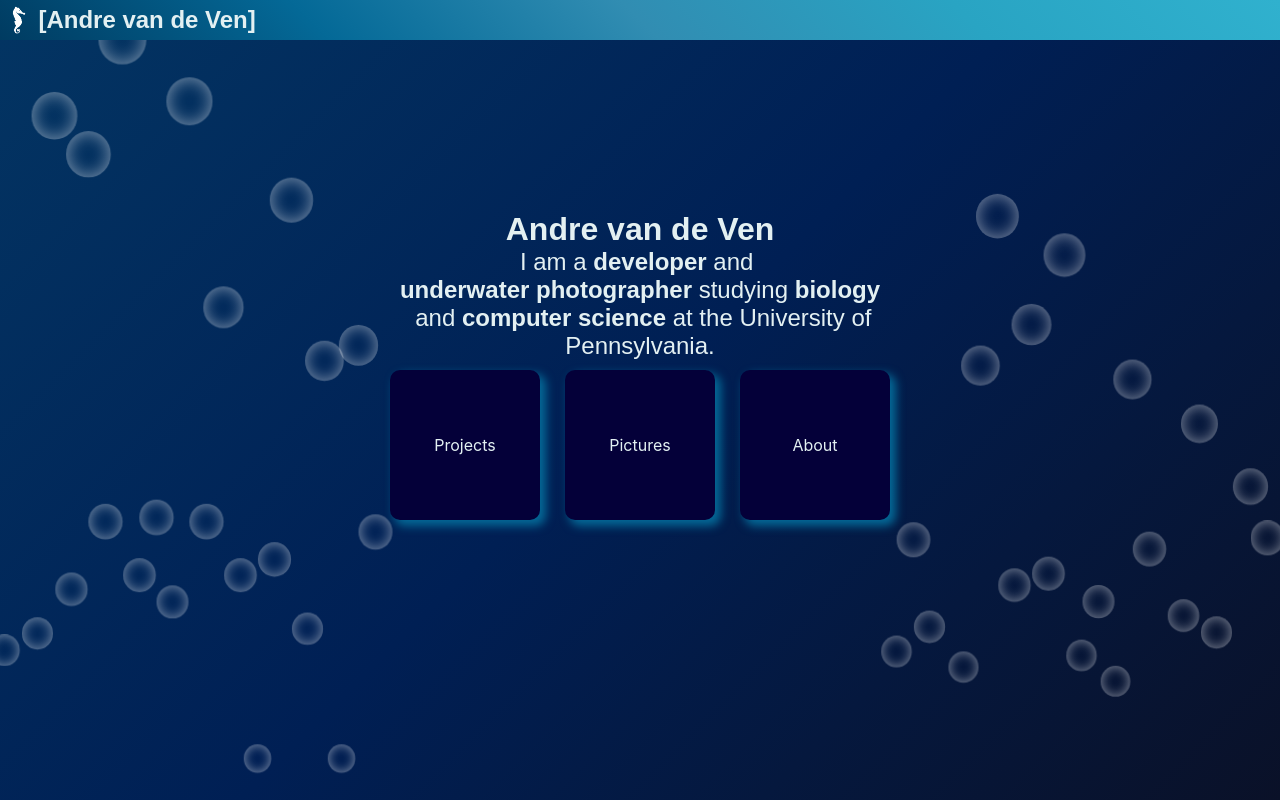
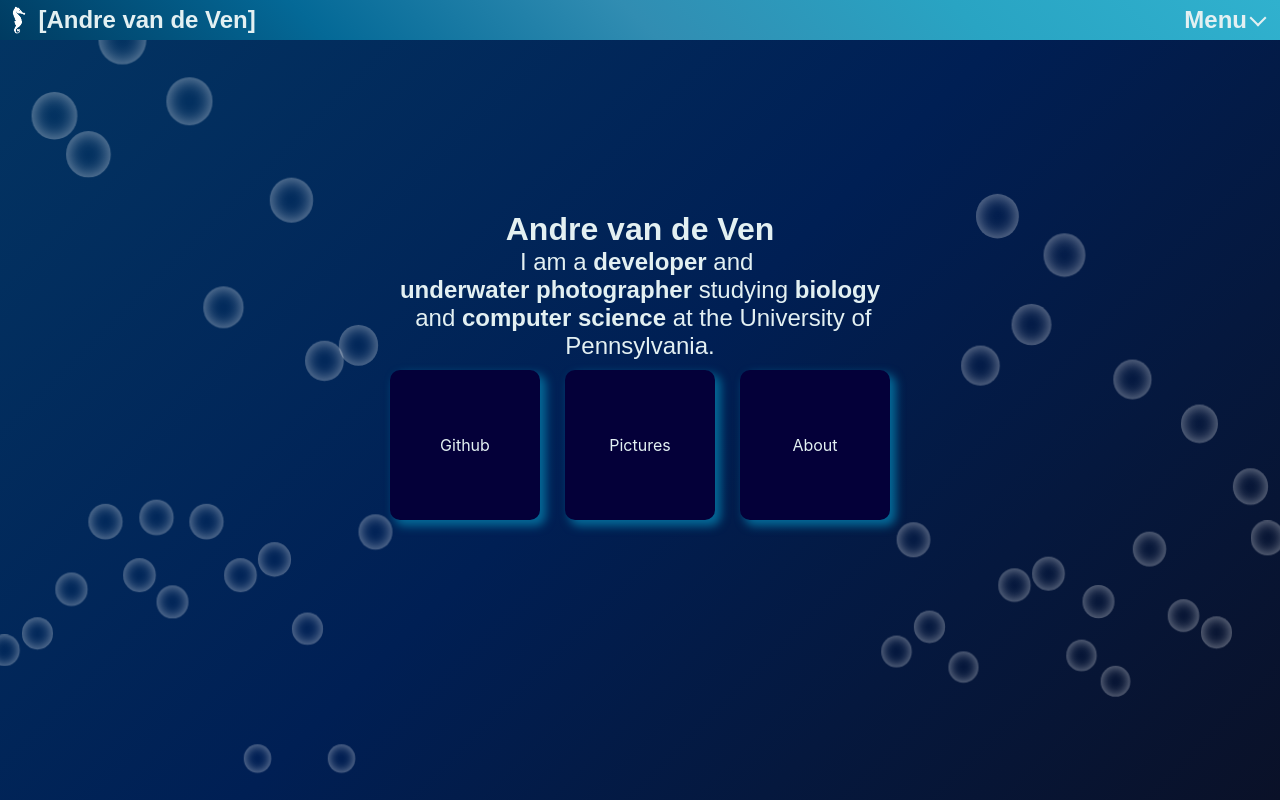
Before and after one commit to andrevandeven/personal-site, a React (Create React App) app: page /#/ in a window 1280 px wide. Built offline with nearby package versions, Linux system fonts and the light colour scheme; a web font is replaced by a local one.

Commit message:
menu added to navbar

```diff
--- a/src/App.js
+++ b/src/App.js
@@ -73,7 +73,7 @@ export default function App() {
         <nav className="navigation-bar">
           <a href="https://github.com/andrevandeven" target="_blank" rel="noopener noreferrer">
             <div className='projects-link'>
-              <p>Projects</p>
+              <p>Github</p>
             </div>
           </a>
           <Link to="/pictures">
--- /dev/null
+++ b/src/components/dropdown.css
@@ -0,0 +1,71 @@
+.dropdown-container {
+    position: relative;
+    display: inline-block;
+    padding: 0;
+    margin: 0;
+    border-radius: 5px;
+}
+
+.dropdown-button {
+    background-color: transparent;
+    color: #e3f0f2;
+    border: none;
+    cursor: pointer;
+    border-radius: 5px;
+    padding: 0px 16px;
+    height: 5vh;
+    margin: 0;
+    display: flex;
+    align-items: center;
+    justify-content: center;
+}
+
+.dropdown-button:hover {
+    color: #003b61;
+}
+
+.dropdown-button::after {
+    content: '';
+    display: inline-block;
+    width: 10px;
+    height: 10px;
+    border-left: 2px solid #e3f0f2;
+    border-bottom: 2px solid #e3f0f2;
+    transform: rotate(-45deg);
+    margin-left: 5px;
+    position: relative;
+    top: -2px;
+}
+
+.dropdown-button:hover::after {
+    border-left: 1px solid #003b61;
+    border-bottom: 1px solid #003b61;
+}
+
+.dropdown-content {
+    display: none;
+    position: absolute;
+    right: 0;
+    top: 100%;
+    background-color: #30b1ce;
+    box-shadow: 0px 8px 16px 0px rgba(0, 0, 0, 0.2);
+    z-index: 1;
+    border-radius: 8px;
+}
+
+.dropdown-content a {
+    color: white;
+    text-align: right;
+    font-size: 20px;
+    padding: 12px 16px;
+    text-decoration: none;
+    display: block;
+}
+
+.dropdown-content a:hover {
+    color: #003b61;
+}
+
+.dropdown-container:hover .dropdown-content {
+    display: block;
+}
--- /dev/null
+++ b/src/components/dropdown.jsx
@@ -0,0 +1,18 @@
+import React from 'react';
+import { Link } from 'react-router-dom';
+import "./dropdown.css"
+
+const DropdownMenu = () => {
+    return (
+        <div className="dropdown-container">
+            <Link to="/" className="dropdown-button">Menu</Link>
+            <div className="dropdown-content">
+                <Link to="/pictures">Pictures</Link>
+                <a href="https://github.com/andrevandeven" target="_blank" rel="noopener noreferrer">Github</a>
+                <Link to="/about">About</Link>
+            </div>
+        </div>
+    );
+};
+
+export default DropdownMenu;
--- a/src/components/navbar.css
+++ b/src/components/navbar.css
@@ -9,6 +9,12 @@
     width: 100vw;
     height: 5vh;
     font-weight: bold;
+    display: flex;
+    align-items: center;
+    justify-content: space-between;
+}
+
+.navbar-content {
     display: flex;
     align-items: center;
 }
@@ -33,17 +39,3 @@
 .seahorse {
     width: 3vmax;
 }
-
-/* .wave-container {
-    position: absolute;
-    bottom: -200px;
-    width: 100%;
-    height: 200px;
-    overflow: hidden;
-}
-
-.wave-container svg {
-    display: block;
-    width: 100%;
-    height: auto;
-} */
--- a/src/components/navbar.jsx
+++ b/src/components/navbar.jsx
@@ -1,12 +1,16 @@
 import React from 'react';
 import { Link } from "react-router-dom";
 import "./navbar.css"
+import DropdownMenu from './dropdown';
 
 export const NavBar = () => {
     return (
         <div className="navbar">
-            <Link className="seahorse-link" to="/"> <img src={`${process.env.PUBLIC_URL}/seahorse.png`} alt="seahorse" className="seahorse" /> </Link>
-            <Link className="navbar-title" to="/">[Andre van de Ven]</Link>
+            <div className="navbar-content">
+                <Link className="seahorse-link" to="/"> <img src={`${process.env.PUBLIC_URL}/seahorse.png`} alt="seahorse" className="seahorse" /> </Link>
+                <Link className="navbar-title" to="/">[Andre van de Ven]</Link>
+            </div>
+            <DropdownMenu />
         </div>
     );
 };
--- a/src/routes/about.css
+++ b/src/routes/about.css
@@ -5,4 +5,5 @@
 .portrait {
     height: 40vh;
     border-radius: 20px;
+    box-shadow: 0px 4px 8px rgba(0, 0, 0, 0.5);
 }
--- a/src/routes/pictures.css
+++ b/src/routes/pictures.css
@@ -48,6 +48,7 @@ h2 {
         margin: 0 10px;
         border-radius: 10px;
         transition: transform 0.3s ease-in-out, box-shadow 0.3s ease-in-out;
+        box-shadow: 0px 4px 8px rgba(0, 0, 0, 0.5);
     }
 }
 
@@ -81,6 +82,7 @@ h2 {
         margin: 0 10px;
         border-radius: 10px;
         transition: transform 0.3s ease-in-out, box-shadow 0.3s ease-in-out;
+        box-shadow: 0px 4px 8px rgba(0, 0, 0, 0.5);
     }
 }
 
```
